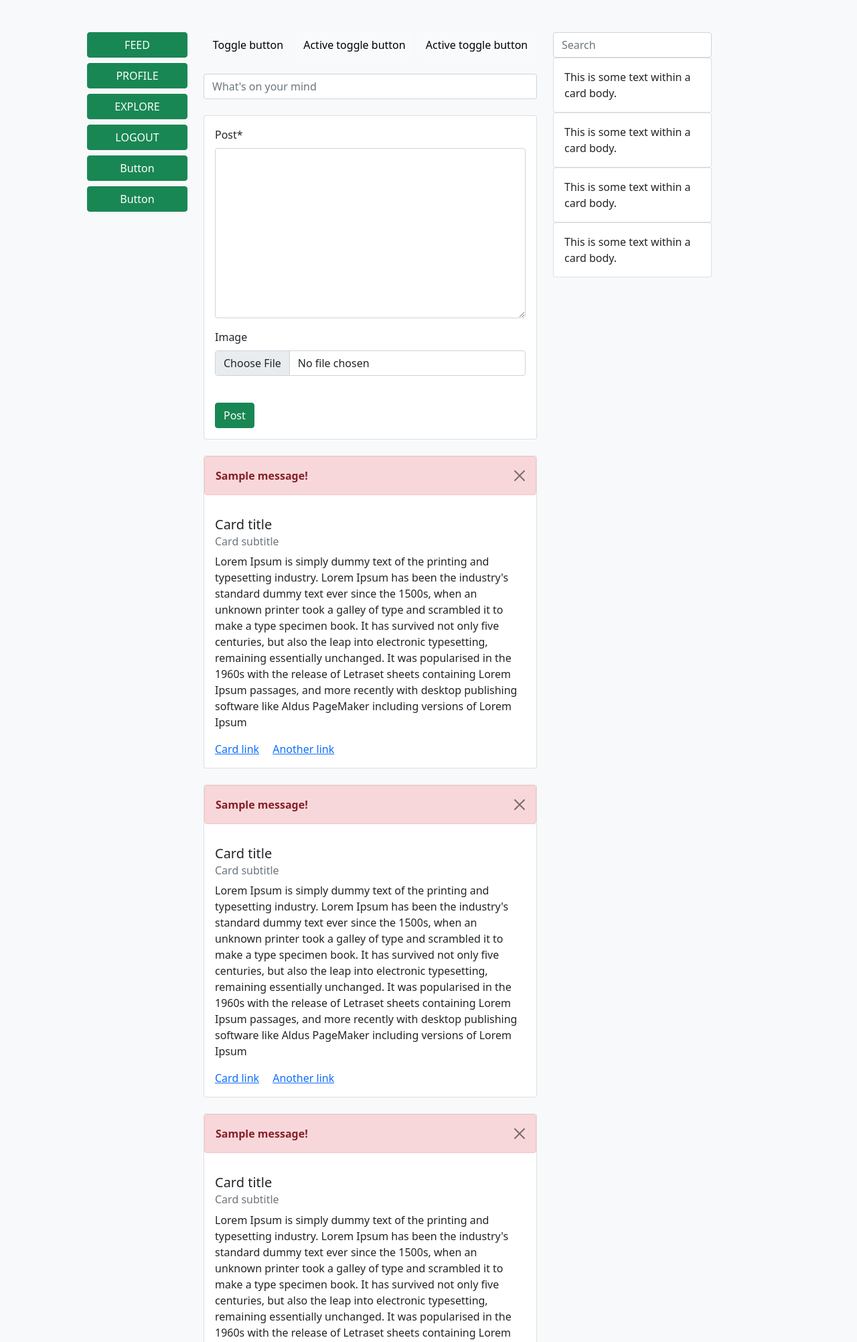
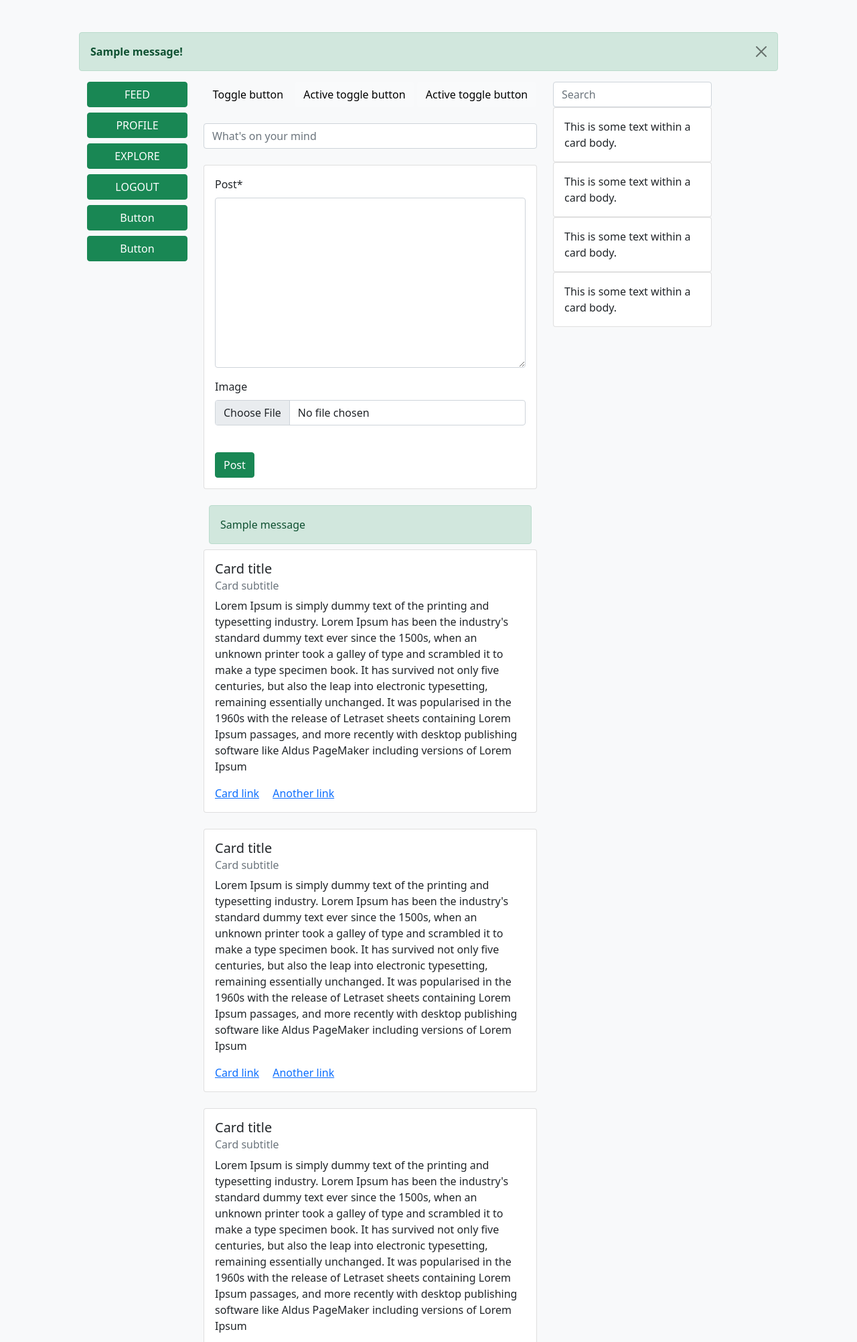
Before and after one commit to rcoffie/simple-socail-, a Django app: page /post/index in a window 1280 px wide. Shown: the top 2003 px of the page at 67% size. Run offline with Django 4.2, Linux system fonts and the light colour scheme; data comes from the database, SQL or seed files in the repository; both versions use the stored data as it was after the commit; tables that the repository leaves empty hold one stand-in row (values such as "Sample post"); one stand-in notice (Sample message) is shown; parts of the project's set-up code (start-up, migrations or seed data) failed here and were passed over; some libraries are stand-ins or nearby versions.

Commit message:
feature messages

```diff
--- a/templates/account_engine/login.html
+++ b/templates/account_engine/login.html
@@ -22,7 +22,7 @@
       </form>
       {% if messages %}
       {% for message in messages %}
-      <div class="alert alert-danger alert-dismissible fade show" role="alert">
+      <div class="alert {{message.tags}} alert-dismissible fade show" role="alert">
         <strong>{{message}}!</strong>
         <button type="button" class="btn-close" data-bs-dismiss="alert" aria-label="Close"></button>
       </div>
--- a/templates/index.html
+++ b/templates/index.html
@@ -6,6 +6,14 @@
 
 <div class="container p-4">
   <div class="row m-4">
+    {% if messages %}
+    {% for message in messages %}
+    <div class="alert {{message.tags}} alert-dismissible fade show" role="alert">
+      <strong>{{message}}!</strong>
+      <button type="button" class="btn-close" data-bs-dismiss="alert" aria-label="Close"></button>
+    </div>
+    {% endfor %}
+    {% endif %}
     <div class="col-md-2">
       <div class="d-grid gap-2">
         <button class="btn btn-success" type="button">FEED</button>
@@ -38,19 +46,19 @@
         </div>
       </div>
 
+      {% if messages %}
+      {% for message in messages %}
+      <div class="alert {{ message.tags }} m-2" id="msg" role="alert">
+        {{ message }}
+      </div>
+      {% endfor %}
+      {% endif %}
 
 
       {% if posts %}
       {% for each in posts %}
       <div class="card mb-4" >
-        {% if messages %}
-        {% for message in messages %}
-        <div class="alert alert-danger alert-dismissible fade show" role="alert">
-          <strong>{{message}}!</strong>
-          <button type="button" class="btn-close" data-bs-dismiss="alert" aria-label="Close"></button>
-        </div>
-        {% endfor %}
-        {% endif %}
+
         <div class="card-body">
           <h5 class="card-title">Card title</h5>
           <h6 class="card-subtitle mb-2 text-muted">Card subtitle</h6>
```
Also changed, not shown: account_engine/views.py (+4 -5 lines), simple_social/settings.py (+11 -0 lines), db.sqlite3.
